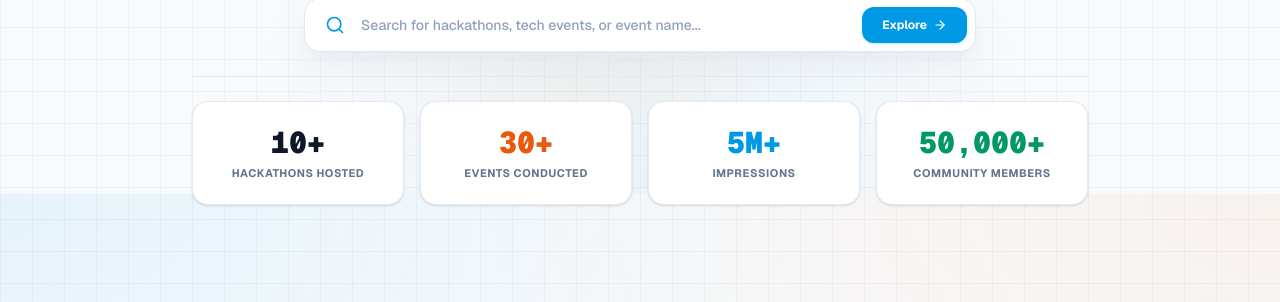
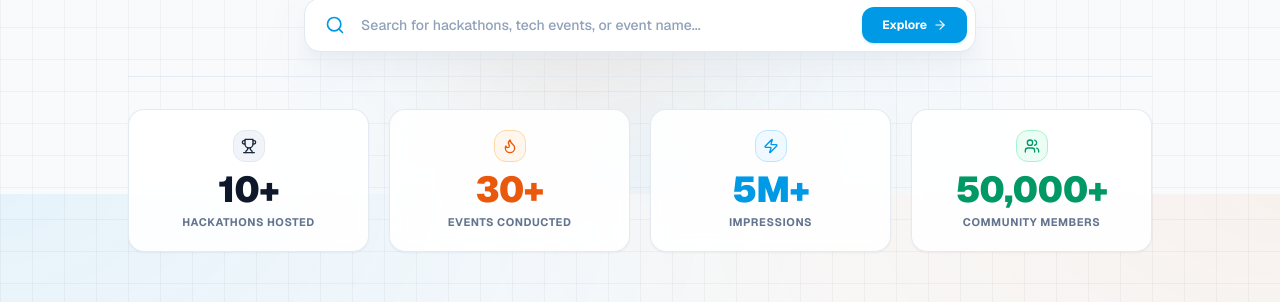
Before and after one commit to ChinmayBhattt/HackerUnityPlatform, a Next.js app in the folder apps/web/: page / in a window 1280 px wide. Shown: the part 606-908 px from the top of the page. Built offline with nearby package versions, Linux system fonts and the light colour scheme; no server answers; the database is empty.

Commit message:
achivement showcase cards

```diff
--- a/apps/web/app/page.tsx
+++ b/apps/web/app/page.tsx
@@ -96,22 +96,57 @@ export default function HomePage() {
 
 
           {/* Metrics Ticker */}
-          <div className="w-full max-w-4xl grid grid-cols-2 md:grid-cols-4 gap-4 pt-6 border-t border-slate-200">
-            <div className="bg-white p-4 sm:p-5 rounded-2xl border border-slate-200/90 shadow-sm flex flex-col items-center justify-center text-center min-h-[104px] hover:shadow-md hover:border-slate-300 transition-all">
-              <div className="text-2xl sm:text-3xl font-black text-slate-900 font-mono whitespace-nowrap">10+</div>
-              <div className="text-[11px] text-slate-500 mt-1 uppercase tracking-wider font-bold whitespace-nowrap">Hackathons Hosted</div>
+          <div className="w-full max-w-5xl grid grid-cols-2 md:grid-cols-4 gap-3.5 sm:gap-5 pt-8 border-t border-slate-200/80">
+            {/* Stat 1: Hackathons */}
+            <div className="group relative p-4 sm:p-5 rounded-2xl bg-white/90 backdrop-blur-sm border border-slate-200/90 shadow-xs hover:shadow-lg hover:border-slate-300 hover:-translate-y-0.5 transition-all duration-300 flex flex-col items-center justify-center text-center">
+              <div className="w-8 h-8 rounded-xl bg-slate-100 border border-slate-200 flex items-center justify-center text-slate-800 mb-2 group-hover:scale-110 transition-transform">
+                <Trophy className="w-4 h-4" />
+              </div>
+              <div className="text-2xl sm:text-3xl lg:text-4xl font-black text-slate-900 tracking-tight whitespace-nowrap">
+                10+
+              </div>
+              <div className="text-[11px] text-slate-500 mt-1 uppercase tracking-wider font-bold whitespace-nowrap">
+                Hackathons Hosted
+              </div>
             </div>
-            <div className="bg-white p-4 sm:p-5 rounded-2xl border border-slate-200/90 shadow-sm flex flex-col items-center justify-center text-center min-h-[104px] hover:shadow-md hover:border-slate-300 transition-all">
-              <div className="text-2xl sm:text-3xl font-black text-[#ea580c] font-mono whitespace-nowrap">30+</div>
-              <div className="text-[11px] text-slate-500 mt-1 uppercase tracking-wider font-bold whitespace-nowrap">Events Conducted</div>
+
+            {/* Stat 2: Events */}
+            <div className="group relative p-4 sm:p-5 rounded-2xl bg-white/90 backdrop-blur-sm border border-slate-200/90 shadow-xs hover:shadow-lg hover:border-orange-200 hover:-translate-y-0.5 transition-all duration-300 flex flex-col items-center justify-center text-center">
+              <div className="w-8 h-8 rounded-xl bg-orange-50 border border-orange-200 flex items-center justify-center text-[#ea580c] mb-2 group-hover:scale-110 transition-transform">
+                <Flame className="w-4 h-4" />
+              </div>
+              <div className="text-2xl sm:text-3xl lg:text-4xl font-black text-[#ea580c] tracking-tight whitespace-nowrap">
+                30+
+              </div>
+              <div className="text-[11px] text-slate-500 mt-1 uppercase tracking-wider font-bold whitespace-nowrap">
+                Events Conducted
+              </div>
             </div>
-            <div className="bg-white p-4 sm:p-5 rounded-2xl border border-slate-200/90 shadow-sm flex flex-col items-center justify-center text-center min-h-[104px] hover:shadow-md hover:border-slate-300 transition-all">
-              <div className="text-xl sm:text-2xl lg:text-3xl font-black text-[#0099e6] font-mono whitespace-nowrap">5M+</div>
-              <div className="text-[11px] text-slate-500 mt-1 uppercase tracking-wider font-bold whitespace-nowrap">Impressions</div>
+
+            {/* Stat 3: Impressions */}
+            <div className="group relative p-4 sm:p-5 rounded-2xl bg-white/90 backdrop-blur-sm border border-slate-200/90 shadow-xs hover:shadow-lg hover:border-sky-200 hover:-translate-y-0.5 transition-all duration-300 flex flex-col items-center justify-center text-center">
+              <div className="w-8 h-8 rounded-xl bg-sky-50 border border-sky-200 flex items-center justify-center text-[#0099e6] mb-2 group-hover:scale-110 transition-transform">
+                <Zap className="w-4 h-4" />
+              </div>
+              <div className="text-2xl sm:text-3xl lg:text-4xl font-black text-[#0099e6] tracking-tight whitespace-nowrap">
+                5M+
+              </div>
+              <div className="text-[11px] text-slate-500 mt-1 uppercase tracking-wider font-bold whitespace-nowrap">
+                Impressions
+              </div>
             </div>
-            <div className="bg-white p-4 sm:p-5 rounded-2xl border border-slate-200/90 shadow-sm flex flex-col items-center justify-center text-center min-h-[104px] hover:shadow-md hover:border-slate-300 transition-all">
-              <div className="text-xl sm:text-2xl lg:text-3xl font-black text-emerald-600 font-mono whitespace-nowrap">50,000+</div>
-              <div className="text-[11px] text-slate-500 mt-1 uppercase tracking-wider font-bold whitespace-nowrap">Community Members</div>
+
+            {/* Stat 4: Community Members */}
+            <div className="group relative p-4 sm:p-5 rounded-2xl bg-white/90 backdrop-blur-sm border border-slate-200/90 shadow-xs hover:shadow-lg hover:border-emerald-200 hover:-translate-y-0.5 transition-all duration-300 flex flex-col items-center justify-center text-center">
+              <div className="w-8 h-8 rounded-xl bg-emerald-50 border border-emerald-200 flex items-center justify-center text-emerald-600 mb-2 group-hover:scale-110 transition-transform">
+                <Users className="w-4 h-4" />
+              </div>
+              <div className="text-2xl sm:text-3xl lg:text-4xl font-black text-emerald-600 tracking-tight whitespace-nowrap">
+                50,000+
+              </div>
+              <div className="text-[11px] text-slate-500 mt-1 uppercase tracking-wider font-bold whitespace-nowrap">
+                Community Members
+              </div>
             </div>
           </div>
         </div>
```
